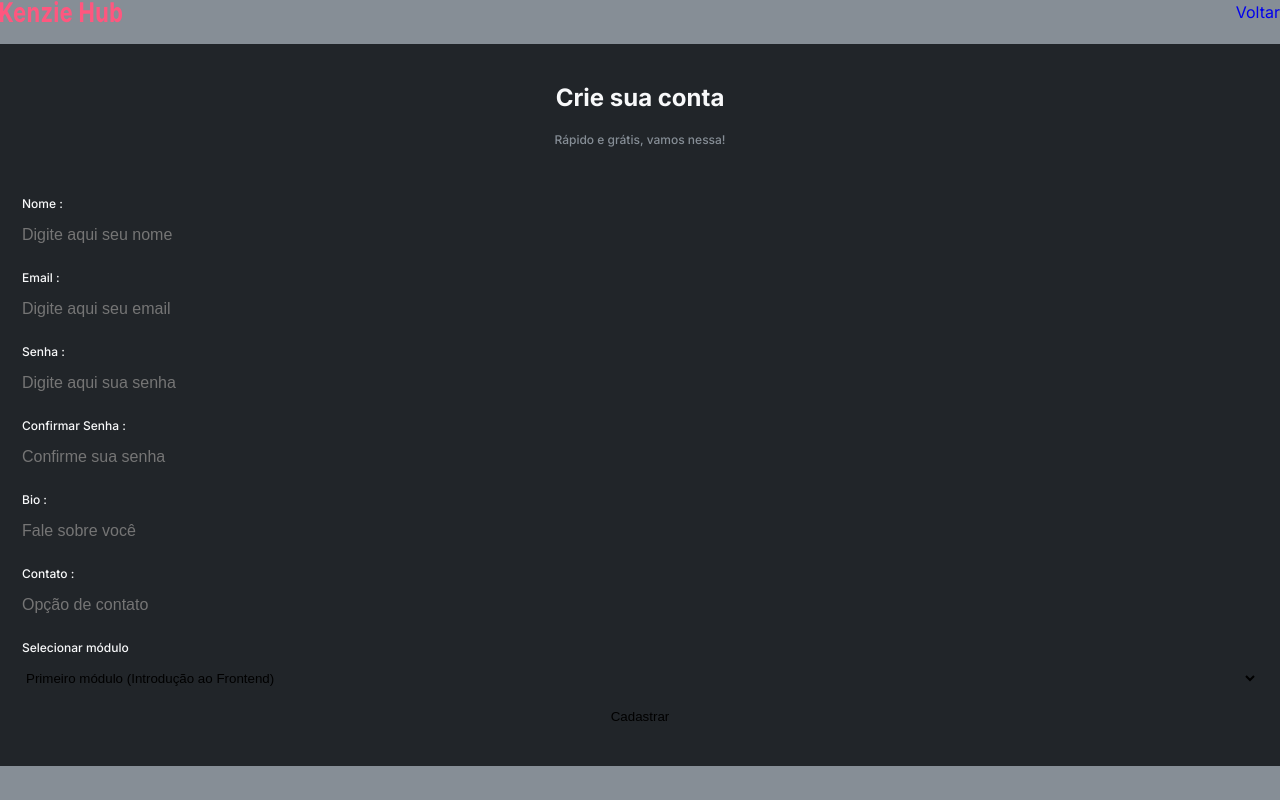
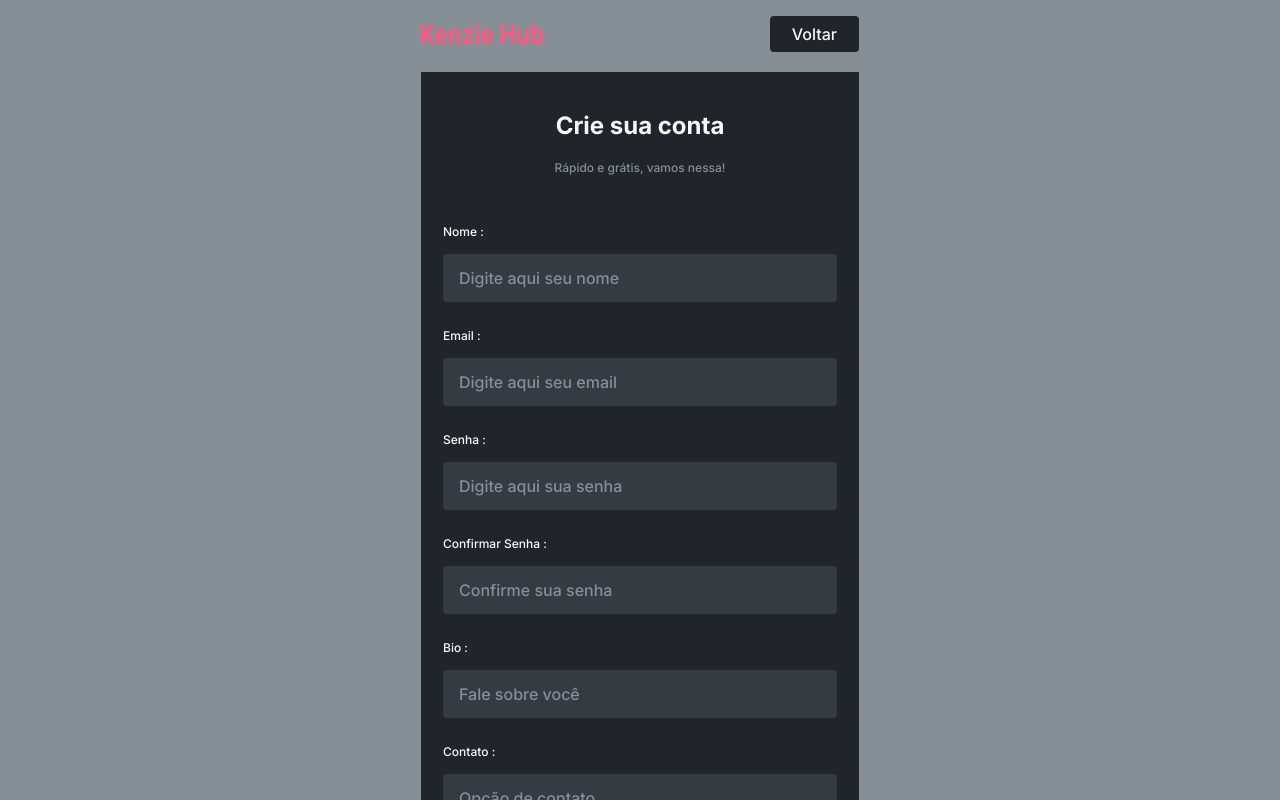
Before and after one commit to Thyagovz/Projeto-Kenzie-Hub, a React app: page /register in a window 1280 px wide. Shown: the top 800 px of the page. Built offline with nearby package versions, Linux system fonts and the light colour scheme; the HTML template or start-up script is replaced by a standard one.

Commit message:
feat: add container, forms, and pageBox styles; establish layout and input components

```diff
--- /dev/null
+++ b/src/styles/container.scss
@@ -0,0 +1,10 @@
+.container {
+  width: 100%;
+  max-width: 75rem;
+  padding: 1rem;
+  margin: 0 auto;
+
+  &.small {
+    max-width: 470px;
+  }
+}
--- /dev/null
+++ b/src/styles/forms.scss
@@ -0,0 +1,19 @@
+.input,
+.select {
+  width: 100%;
+  height: 3rem;
+  padding: 0 1rem;
+  color: var(--gray-0);
+  background-color: var(--gray-2);
+  font-weight: 400;
+  border-radius: 4px;
+  font-family: var(--font-family);
+
+  &:focus {
+    outline: 1px solid var(--gray-0);
+  }
+
+  &::placeholder {
+    color: var(--gray-1);
+  }
+}
--- a/src/styles/index.scss
+++ b/src/styles/index.scss
@@ -1,3 +1,7 @@
-@import url(./reset.scss);
-@import url(./globalStyles.scss);
-@import url(./typography.scss);
+@import url("./reset.scss");
+@import url("./globalStyles.scss");
+@import url("./forms.scss");
+@import url("./typography.scss");
+@import url("./button.scss");
+@import url("./container.scss");
+@import url("./pageBox.scss");
--- /dev/null
+++ b/src/styles/pageBox.scss
@@ -0,0 +1,8 @@
+.pageBox {
+  width: 100%;
+  min-height: 100vh;
+  display: flex;
+  flex-direction: column;
+  align-items: center;
+  justify-content: center;
+}
```
